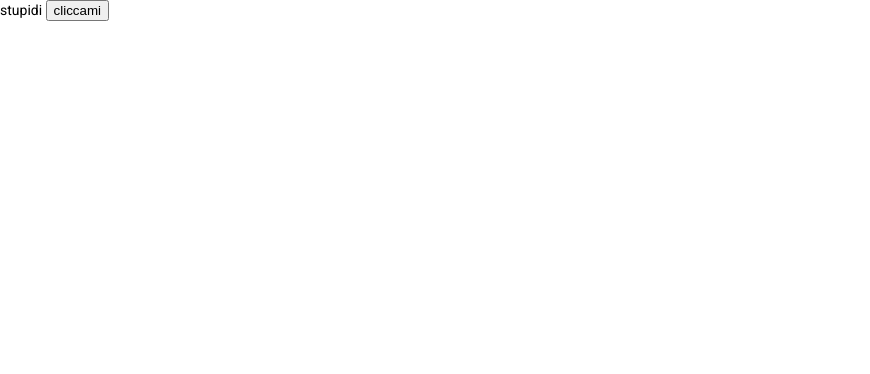
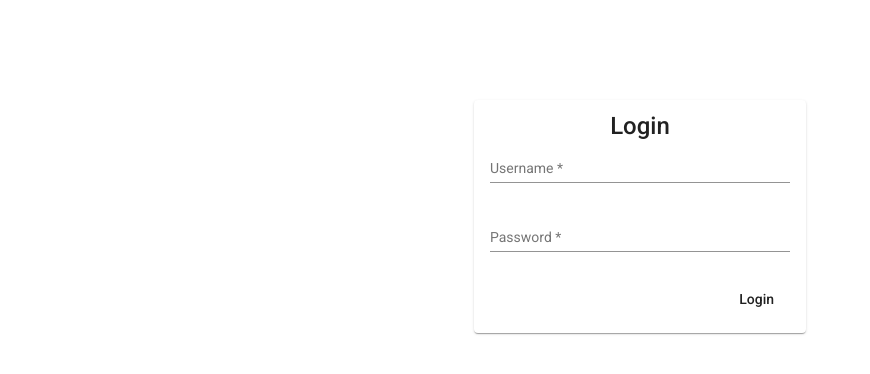
Before and after one commit to elmamc/playadice-heroku-backoffice, an Angular app: page /login in a window 1280 px wide. Shown: the top 374 px of the page, without its empty margins (0-870 px from the left). Built offline with nearby package versions, Linux system fonts and the light colour scheme.

Commit message:
toolbar + lòogin

```diff
--- a/src/app/app.module.ts
+++ b/src/app/app.module.ts
@@ -6,17 +6,19 @@ import { AppComponent } from './app.component';
 import { BrowserAnimationsModule } from '@angular/platform-browser/animations';
 import { ApplicationConfigService } from './core/config/application-config.service';
 import { HttpClientModule } from '@angular/common/http';
+import { MaterialModule } from './material.module';
+import { SharedModule } from './shared/shared.module';
 
 @NgModule({
   declarations: [
     AppComponent
   ],
   imports: [
-
+    SharedModule,
     BrowserModule,
     AppRoutingModule,
     HttpClientModule,
-
+    MaterialModule,
     BrowserAnimationsModule
   ],
   providers: [],
--- a/src/app/login/login.component.css
+++ b/src/app/login/login.component.css
@@ -0,0 +1,28 @@
+:host {
+    display: flex;
+    justify-content: center;
+    margin: 100px 0px;
+  }
+
+  .mat-form-field {
+    width: 100%;
+    min-width: 300px;
+  }
+
+  mat-card-title,
+  mat-card-content {
+    display: flex;
+    justify-content: center;
+  }
+
+  .error {
+    padding: 16px;
+    width: 300px;
+    color: white;
+    background-color: red;
+  }
+
+  .button {
+    display: flex;
+    justify-content: flex-end;
+  }
--- a/src/app/login/login.component.html
+++ b/src/app/login/login.component.html
@@ -1,3 +1,27 @@
-stupidi
+<mat-card>
+    <mat-card-title>Login</mat-card-title>
+<mat-card-content>
+<form [formGroup]="loginForm!" (submit)="submitForm()">
+  <p>
+    <mat-form-field>
+      <input type="text" matInput placeholder="Username" formControlName="username">
+    </mat-form-field>
+  </p>
 
-<button (click)="login()">cliccami</button>
+  <p>
+    <mat-form-field>
+      <input type="password" matInput placeholder="Password" formControlName="password">
+    </mat-form-field>
+  </p>
+
+  <p *ngIf="error" class="error">
+    {{ error }}
+  </p>
+
+  <div class="button">
+    <button type="submit" mat-button>Login</button>
+  </div>
+
+</form>
+</mat-card-content>
+</mat-card>
--- a/src/app/login/login.component.ts
+++ b/src/app/login/login.component.ts
@@ -1,5 +1,6 @@
 import { HttpClient } from '@angular/common/http';
-import { Component, OnInit } from '@angular/core';
+import { Component, Input, OnInit } from '@angular/core';
+import { FormControl, FormGroup, Validators } from '@angular/forms';
 import { map, Observable } from 'rxjs';
 import { ApplicationConfigService } from '../core/config/application-config.service';
 export class Login {
@@ -11,17 +12,20 @@ export class Login {
   styleUrls: ['./login.component.css']
 })
 export class LoginComponent implements OnInit {
+  @Input() error: string | null = null;
+  loginForm: FormGroup | null = null
 
-  constructor(private http: HttpClient,
-    private applicationConfigService: ApplicationConfigService) { }
+  constructor() { }
 
   ngOnInit(): void {
-    console.log("ciao", this.applicationConfigService.getEndpointFor('login'))
+    this.loginForm = new FormGroup({
+      username: new FormControl(null, Validators.required),
+      password: new FormControl(null, Validators.required)
+    }
+    )
   }
-  login(): void {
-    console.log("test", this.applicationConfigService.getEndpointFor('login'))
-    this.http
-      .post(this.applicationConfigService.getEndpointFor('login'), {})
-      .subscribe((response => console.log("response",response)));
+
+  submitForm():void {
+
   }
 }
--- /dev/null
+++ b/src/app/material.module.ts
@@ -0,0 +1,19 @@
+import { NgModule } from '@angular/core';
+import { MatInputModule } from '@angular/material/input'
+import { MatCardModule } from '@angular/material/card'
+import { MatButtonModule } from '@angular/material/button'
+import { MatToolbarModule } from '@angular/material/toolbar';
+import { MatIconModule } from '@angular/material/icon';
+const modules = [
+  MatCardModule,
+  MatInputModule,
+  MatButtonModule,
+  MatToolbarModule,
+  MatIconModule,
+];
+
+@NgModule({
+  imports: modules,
+  exports: modules,
+})
+export class MaterialModule { }
--- /dev/null
+++ b/src/app/shared/toolbar/toolbar.component.css
@@ -0,0 +1,3 @@
+.example-spacer {
+    flex: 1 1 auto;
+  }
--- /dev/null
+++ b/src/app/shared/toolbar/toolbar.component.html
@@ -0,0 +1,25 @@
+<mat-toolbar color="primary">
+  <button
+    mat-icon-button
+    class="example-icon"
+    aria-label="Example icon-button with menu icon"
+  >
+    <mat-icon>menu</mat-icon>
+  </button>
+  <span>Playadice Backoffice</span>
+  <span class="example-spacer"></span>
+  <button
+    mat-icon-button
+    class="example-icon favorite-icon"
+    aria-label="Example icon-button with heart icon"
+  >
+    <mat-icon>favorite</mat-icon>
+  </button>
+  <button
+    mat-icon-button
+    class="example-icon"
+    aria-label="Example icon-button with share icon"
+  >
+    <mat-icon>share</mat-icon>
+  </button>
+</mat-toolbar>
--- /dev/null
+++ b/src/app/shared/toolbar/toolbar.component.ts
@@ -0,0 +1,15 @@
+import { Component, OnInit } from '@angular/core';
+
+@Component({
+  selector: 'app-toolbar',
+  templateUrl: './toolbar.component.html',
+  styleUrls: ['./toolbar.component.css']
+})
+export class ToolbarComponent implements OnInit {
+
+  constructor() { }
+
+  ngOnInit(): void {
+  }
+
+}
```
Also changed, not shown: src/app/login/login.module.ts (+5 -2 lines), src/app/login/login.service.ts (+14 -1 lines), src/app/shared/shared.module.ts (added, +23 -0 lines), 1 other file (tests, documents, lock files or other folders).
